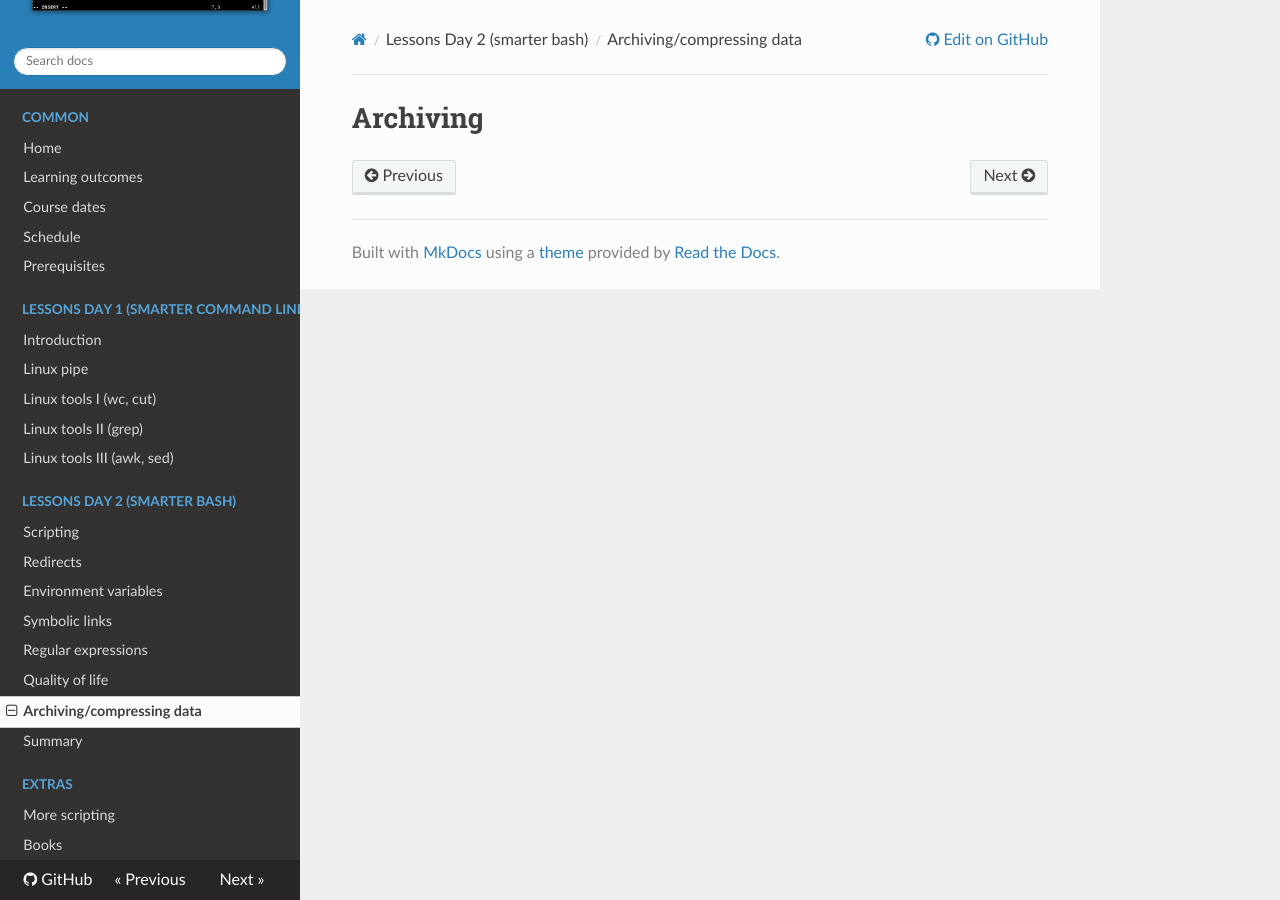
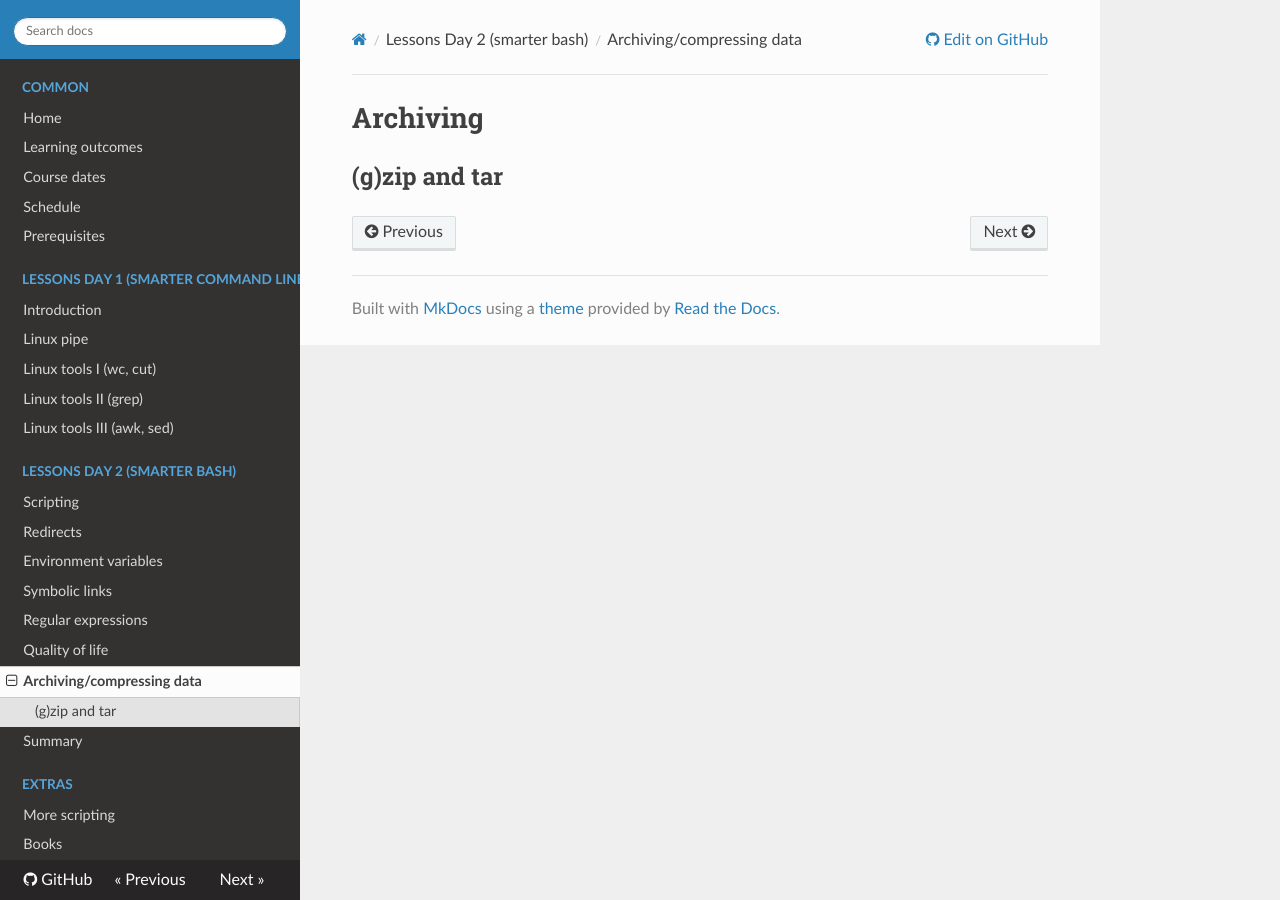
Before and after one commit to UPPMAX/linux-command-line-201, an MkDocs documentation site: the page built from docs/sessions/arch.md, in a window 1280 px wide. Built offline with MkDocs 1.6.1, drawn with Linux system fonts in a browser that asks for light colours; nearby versions of some CDN libraries.

Commit message:
Update arch.md

```diff
--- a/docs/sessions/arch.md
+++ b/docs/sessions/arch.md
@@ -1 +1,3 @@
 # Archiving
+
+## (g)zip and tar
```
